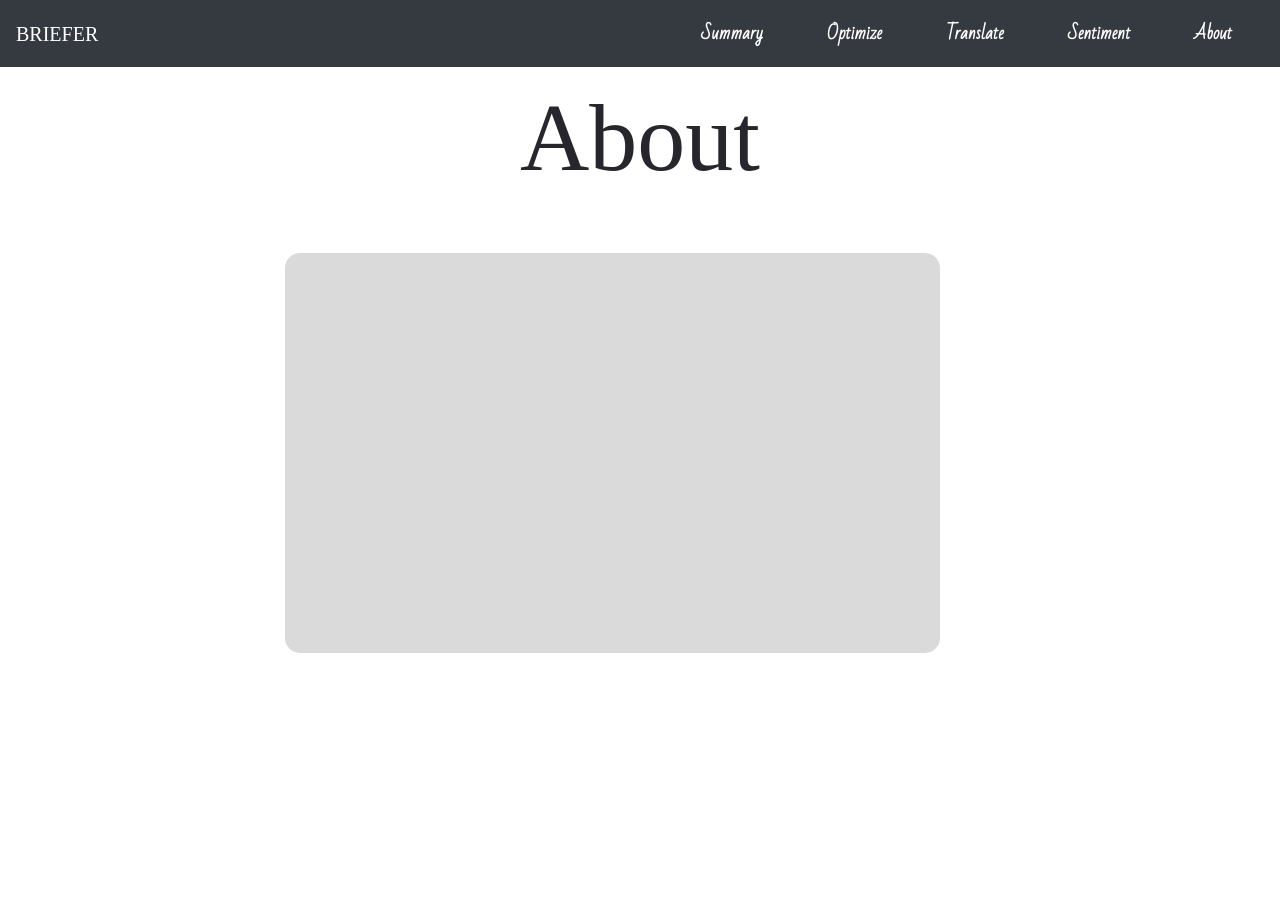
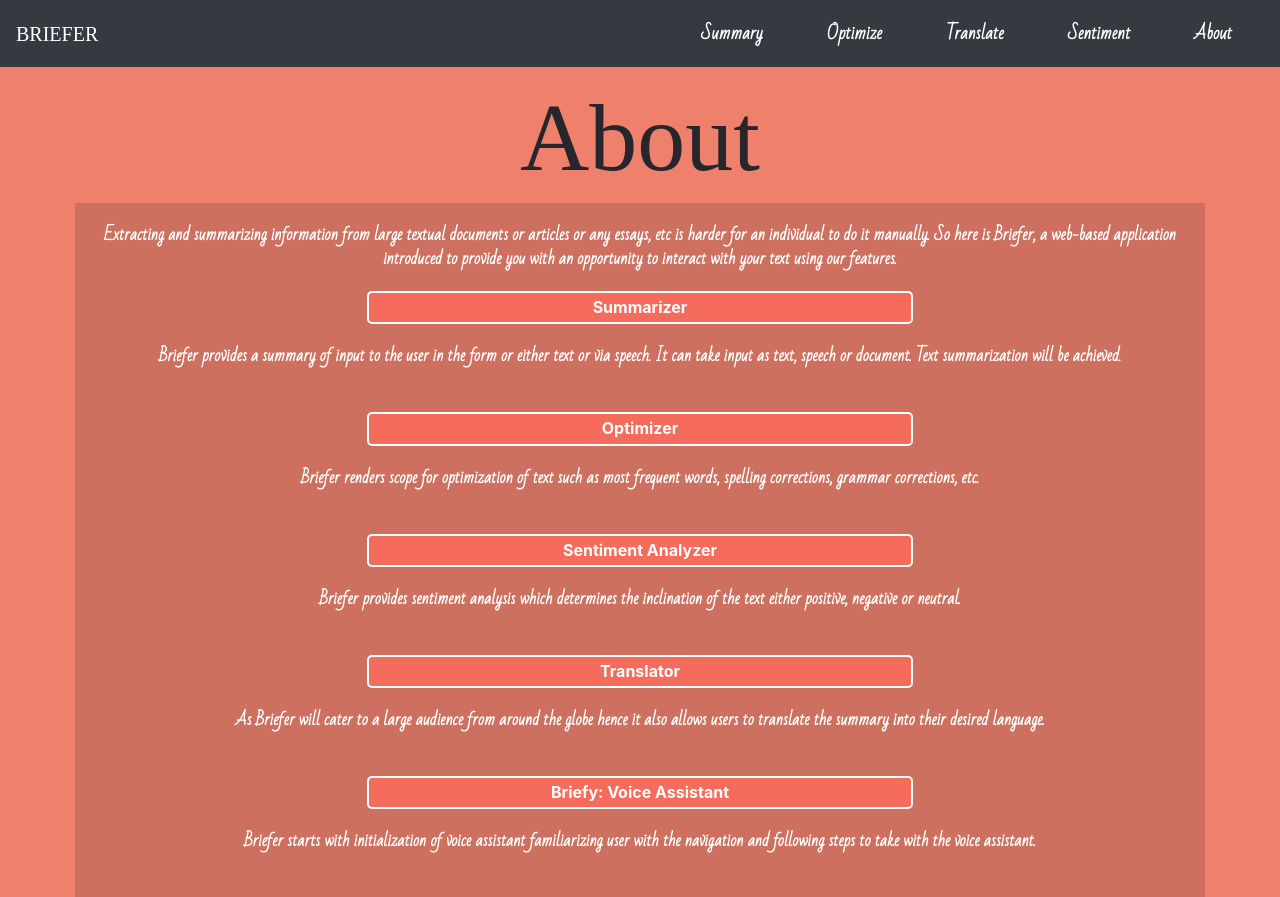
Before and after one commit to Apoorva2599/DjangoMajor, a Django app: page /About in a window 1280 px wide. Before the commit the page ends 653 px from the top, so only its background shows below. Run offline with Django 3.2, Linux system fonts and the light colour scheme; some libraries are stand-ins or nearby versions; some web fonts are replaced.

Commit message:
Integration added

```diff
--- a/BrieferMajor/BrieferApp/forms.py
+++ b/BrieferMajor/BrieferApp/forms.py
@@ -4,3 +4,4 @@
        text = forms.CharField(max_length=500)
        in_lang = forms.CharField(max_length=500)
        out_lang = forms.CharField(max_length=500)
+       n = forms.CharField(max_length=500)
--- a/BrieferMajor/BrieferApp/views.py
+++ b/BrieferMajor/BrieferApp/views.py
@@ -1,5 +1,6 @@
 from django.shortcuts import render,redirect
 from django.http import HttpResponse
+from django.http import HttpResponseRedirect
 import nltk
 import language_check #grammar check
 from textblob import TextBlob
@@ -13,12 +14,110 @@
 import pandas as pd
 from numpy import pi
 from googletrans import Translator, LANGUAGES
+from nltk.cluster.util import cosine_distance
+import numpy as np
+import networkx as nx
+import operator
+# Create your views here.
+def upload(file_name):
+    # file = open(file_name, "r")
+    # filedata = file.readlines()
 
-# Create your views here.
+    # return filedata
+    if request.method == 'POST':
+        upload_f = request.FILES['file']
+        data_file = open(upload_f,"r")
+        data = data_file.read()
+        return HttpResponseRedirect(request.path_info)
+    else:
+        return render(request, 'upload.html', {"flag":0})
+
+def split_sentence(data):
+    article = data.split(". ")
+    sentences = []
+
+    for sentence in article:
+        #print(sentence)
+        sentences.append(sentence.replace("[^a-zA-Z]", " ").split(" "))
+    sentences.pop()
+
+    return sentences
+
+def sentence_similarity(sent1, sent2, stopwords=None):
+    if stopwords is None:
+        stopwords = []
+
+    sent1 = [w.lower() for w in sent1]
+    sent2 = [w.lower() for w in sent2]
+
+    all_words = list(set(sent1 + sent2))
+
+    vector1 = [0] * len(all_words)
+    vector2 = [0] * len(all_words)
+
+    # build the vector for the first sentence
+    for w in sent1:
+        if w in stopwords:
+            continue
+        vector1[all_words.index(w)] += 1
+
+    # build the vector for the second sentence
+    for w in sent2:
+        if w in stopwords:
+            continue
+        vector2[all_words.index(w)] += 1
+
+    return 1 - cosine_distance(vector1, vector2)
+
+def build_similarity_matrix(sentences, stop_words):
+    # Create an empty similarity matrix
+    similarity_matrix = np.zeros((len(sentences), len(sentences)))
+
+    for idx1 in range(len(sentences)):
+        for idx2 in range(len(sentences)):
+            if idx1 == idx2: #ignore if both are same sentences
+                continue
+            similarity_matrix[idx1][idx2] = sentence_similarity(sentences[idx1], sentences[idx2], stop_words)
+
+    return similarity_matrix
+
+
+def Summary(request):
+    if request.method == "POST":
+        text = request.POST.get('text')
+        top_n = int(request.POST.get('n'))
+        nltk.download("stopwords")
+        stop_words = stopwords.words('english')
+        summarize_text = []
+
+        # Step 1 - Read text anc split it
+        data = text
+        sentences = split_sentence(data)
+        # Step 2 - Generate Similary Martix across sentences
+        sentence_similarity_martix = build_similarity_matrix(sentences, stop_words)
+
+        # Step 3 - Rank sentences in similarity martix
+        sentence_similarity_graph = nx.from_numpy_array(sentence_similarity_martix)
+        scores = nx.pagerank(sentence_similarity_graph)
+
+        # Step 4 - Sort the rank and pick top sentences
+        ranked_sentence = sorted(((scores[i],s) for i,s in enumerate(sentences)), reverse=True)
+        #print("Indexes of top ranked_sentence order are ", ranked_sentence)
+
+        for i in range(top_n):
+            summarize_text.append(" ".join(ranked_sentence[i][1]))
+
+        # Step 5 - Offcourse, output the summarize texr
+        print("Summarize Text: \n", ". ".join(summarize_text))
+        summary = ". ".join(summarize_text)
+        return render(request,'Summary.html',{'output':summary,'text':text})
+    else:
+        return render(request,'Summary.html',context=None)
+
 def home(request):
     return render(request,'home.html',context=None)
-def Summary(request):
-    return render(request,'Summary.html',context=None)
+# def Summary(request):
+#     return render(request,'Summary.html',context=None)
 def About(request):
     return render(request,'About.html',context=None)
 
@@ -77,25 +176,61 @@
     if request.method=='POST' and request.POST.get("text"):
         #FREQUENT WORDS
         # text = "Hello my name is Apoorva. My name is also popo. My home is in Indore/Sagar."
+        tool = language_tool_python.LanguageTool('en-US')
         text=request.POST.get('text')
         t1=text
+        matches = tool.check(t1)
+        #print(matches)
+
+        my_mistakes = []
+        my_corrections = []
+        start_positions = []
+        end_positions = []
+
+        for rules in matches:
+            if len(rules.replacements)>0:
+                start_positions.append(rules.offset)
+                end_positions.append(rules.errorLength+rules.offset)
+                my_mistakes.append(text[rules.offset:rules.errorLength+rules.offset])
+                my_corrections.append(rules.replacements[0])
+
+
+
+        my_new_text = list(t1)
+
+
+        for m in range(len(start_positions)):
+            for i in range(len(text)):
+                my_new_text[start_positions[m]] = my_corrections[m]
+                if (i>start_positions[m] and i<end_positions[m]):
+                    my_new_text[i]=""
+
+        my_new_text = "".join(my_new_text)
+
+        print(my_new_text)
+
+        #FREQUENT WORDS
         stop_words = set(stopwords.words('english')) #for removing is, an, in, etc
         tokenizer = nltk.RegexpTokenizer(r"\w+") #removing punctuatuons.
-        words = tokenizer.tokenize(text)
+        words = tokenizer.tokenize(t1)
 
-        filtered_sentence = [w for w in words if not w in stop_words]
+        filtered_sentence = [w for w in words if not w in stop_words and len(w)!=1]
 
         frequency = Counter(filtered_sentence)
         print(frequency)
+
+        n_items = dict( sorted(frequency.items(), key=operator.itemgetter(1),reverse=True)[:5])
         #SYNONYMS
-        synonyms = []
+        synonyms = {}
 
-        for f in frequency:
+        for f in n_items:
             for syn in wordnet.synsets(f):
+                s = set()
                 for l in syn.lemmas():
-                    synonyms.append(l.name())
+                    s.add(l.name())
+                synonyms[f] = ','.join(list(s))
+
         print(synonyms)
-
-        return render(request,'Optimize.html',{'words':synonyms,"fl_1":1,"text":t1})
+        return render(request,'Optimize.html',{'optimized':my_new_text,"fl_1":1,"text":text,'words':synonyms})
     else:
         return render(request,'Optimize.html',context=None)
--- a/BrieferMajor/BrieferMajor/urls.py
+++ b/BrieferMajor/BrieferMajor/urls.py
@@ -27,5 +27,5 @@
     path('Optimize',views.Optimize,name='Optimize'),
     path('About',views.About,name='About'),
     path('Summary',views.Summary,name='Summary'),
-
+    path('upload',views.upload,name='upload'),
 ]
--- a/BrieferMajor/Templates/About.html
+++ b/BrieferMajor/Templates/About.html
@@ -15,20 +15,6 @@
         <script src="{% static 'js/jquery-3.5.1.min.js' %}"></script>
         <script src="{% static 'js/bootstrap.min.js' %}"></script>
         <!-- <script src="https://ajax.googleapis.com/ajax/libs/jquery/2.1.4/jquery.min.js"></script> -->
-
-
-
-        <style>
-          textarea{
-            resize:none;
-            margin: 50px 50px 50px 60px;
-          }
-          .col-sm-6{
-            margin-top:50px;
-            border-radius: 15px;
-
-          }
-        </style>
 
     </head>
     <body>
@@ -67,18 +53,29 @@
 
         <!--SECTIONS-->
         <div class="container-fluid">
-            <section id="about">
+            <div id="about">
                 <h1 class="display-1" style="text-align: center;">About</h1>
                 <div class="container-fluid">
 
                   <div class="row">
-                    <div class="col-sm-6" style="background-color:rgba(21, 21, 27, 0.158);height:400px;width:100px;margin-left:300px;">
+                    <div class="col-12" id="mainarea">
+                    <span>Extracting and summarizing information from large textual documents or articles or any essays, etc is harder for an individual to do it manually. So here is Briefer, a web-based application introduced to provide you with an opportunity to interact with your text using our features.</span>
+                     <h3>Summarizer</h3>
+                     <span>Briefer provides a summary of input to the user in the form or either text or via speech. It can take input as text, speech or document. Text summarization will be achieved.</span><br>
+                     <h3>Optimizer</h3>
+                     <span>Briefer renders scope for optimization of text such as most frequent words, spelling corrections, grammar corrections, etc.</span><br>
+                     <h3>Sentiment Analyzer</h3>
+                     <span>Briefer provides sentiment analysis which determines the inclination of the text either positive, negative or neutral.</span><br>
+                     <h3>Translator</h3>
+                     <span>As Briefer will cater to a large audience from around the globe hence it also allows users to translate the summary into their desired language.</span><br>
+                     <h3>Briefy: Voice Assistant</h3>
+                     <span>Briefer starts with initialization of voice assistant familiarizing user with the navigation and following steps to take with the voice assistant. </span><br>
 
                     </div>
                   </div>
                 </div>
 
-              </section>
+              </div>
         </div>
         <!--END SECTIONS-->
         <!-- <script>
--- a/BrieferMajor/Templates/home.html
+++ b/BrieferMajor/Templates/home.html
@@ -52,11 +52,10 @@
             <div class="modal-dialog">
                 <div class="modal-content">
                     <div class="modal-header">
-                        <h5 class="modal-title">Subscribe our Newsletter</h5>
+                        <h5 class="modal-title">Hey There! Welcome to Briefer</h5>
                         <button type="button" class="close" data-dismiss="modal" id="closebtn">&times;</button>
                     </div>
                     <div class="modal-body" id="modalbody">
-                        <p>Voice Assistant</p>
                         <div id="result"></div>
                     </div>
                 </div>
--- a/BrieferMajor/static/css/home.css
+++ b/BrieferMajor/static/css/home.css
@@ -59,7 +59,7 @@
 .container-fluid{
   padding: 0px;
 }
-#home, #summary, #languageTrans, #optimize, #sentiment{
+#home, #summary, #languageTrans, #optimize, #sentiment, #about{
   width: 100%;
   padding: 0 7%;
   display: table;
@@ -77,3 +77,33 @@
   color: #27262c;
   font-family: 'Cabin Sketch';
 }
+
+#mainarea{
+  background-color:rgba(21, 21, 27, 0.158);
+  height:100%;
+  width:100%;
+  margin:auto;
+  padding: 20px;
+}
+
+span{
+  color: white !important;
+  font-family: 'Bad Script';
+  text-align: center;
+  font-weight: bold;
+  margin: auto;
+  display: block;
+}
+
+h3{
+  width: 50%;
+  margin: 20px auto 20px auto;
+  background-color:rgba(245, 108, 92, 0.993);
+  border: 2px solid white;
+  border-radius: 5px;
+  font-size: medium;
+  color: white;
+  font-weight: bold;
+  text-align: center;
+  padding: 5px;
+}
--- a/BrieferMajor/static/css/summary_translate.css
+++ b/BrieferMajor/static/css/summary_translate.css
@@ -37,8 +37,8 @@
 ::placeholder{
     color: white;
 }
-#summaryinputs button{
-    width: 50%;
+#summaryinputs button,#summaryinputs input{
+    width: 100%;
     margin: auto;
     position: relative;
     background-color:rgba(245, 108, 92, 0.993);
```
Also changed, not shown: BrieferMajor/Templates/Optimize.html (+20 -2 lines), BrieferMajor/Templates/Summary.html (+11 -4 lines), BrieferMajor/static/css/optimize.css (+17 -0 lines), BrieferMajor/static/js/main.js (+37 -2 lines).
